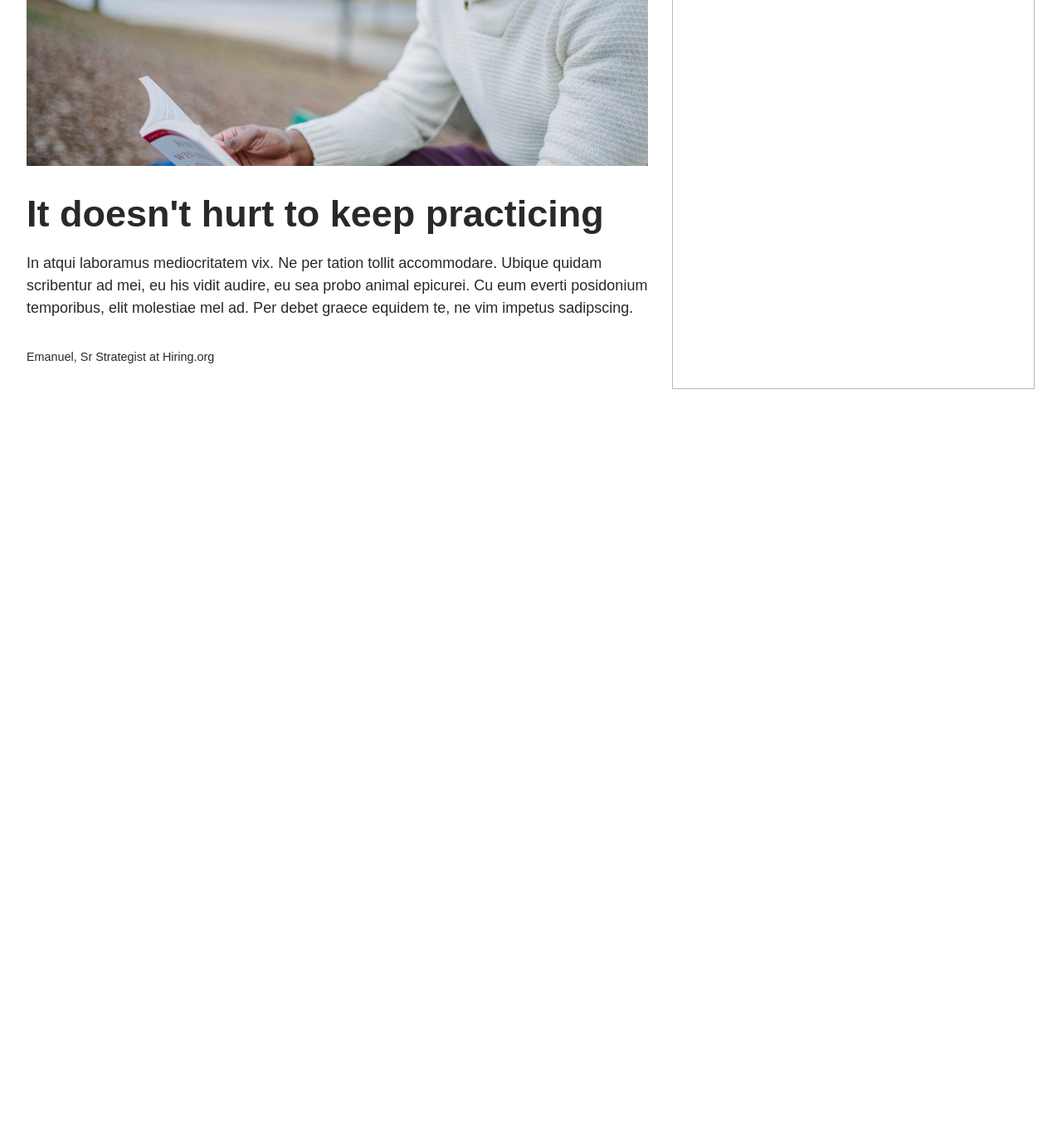
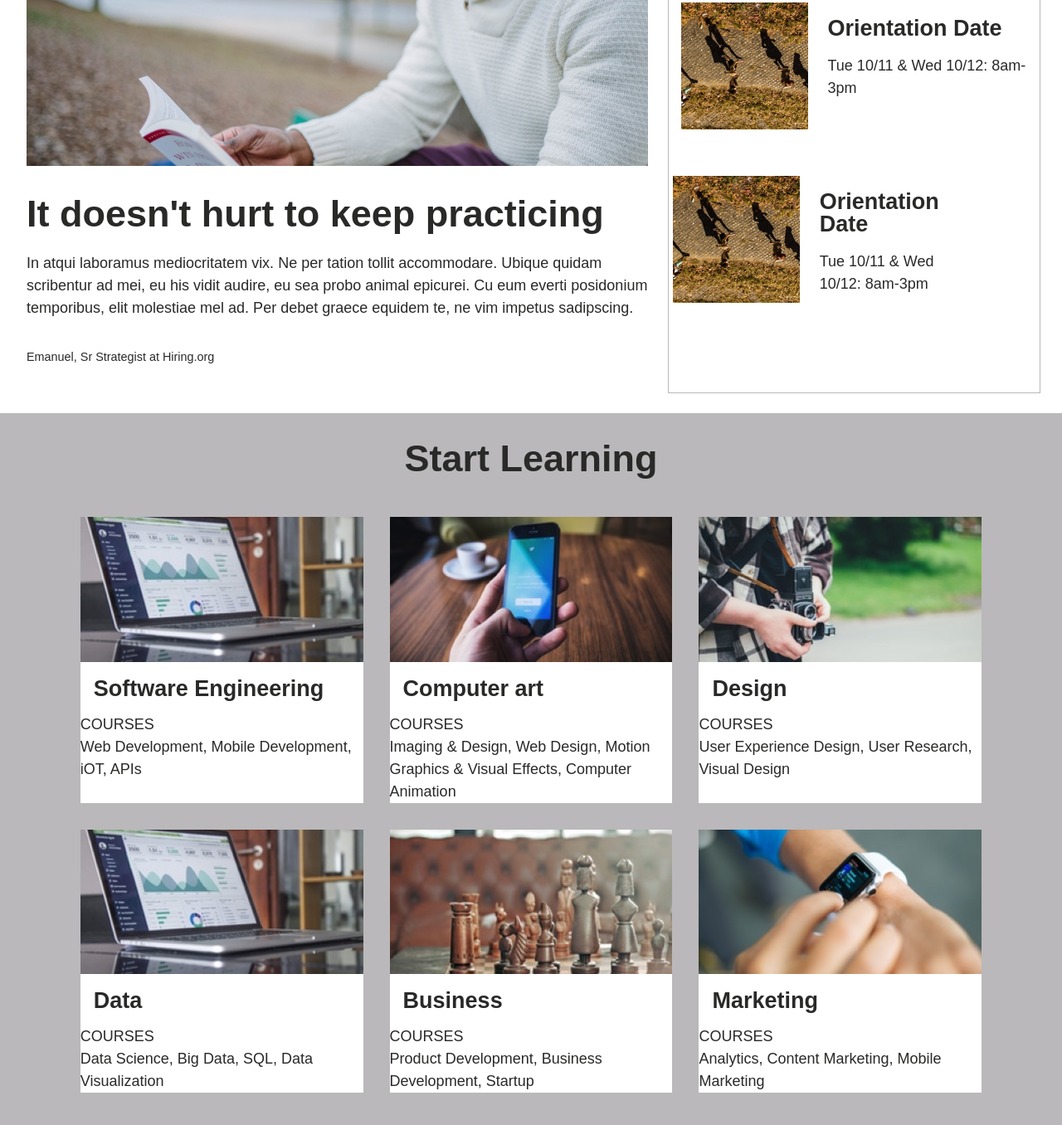
Before and after one commit to llkaplan/Colmar-Academy, a plain HTML site: page index.html in a window 1280 px wide. Shown: the part 920-2276 px from the top of the page at 83% size. Before the commit the page ends 1418 px from the top, so only its background shows below. Drawn offline with Linux system fonts and the light colour scheme.

Commit message:
Adding to the 3rd div

```diff
--- a/Resources/css/style.css
+++ b/Resources/css/style.css
@@ -99,7 +99,10 @@ header {
 
 .contentMenuOptions {
   display: flex;
+  justify-content: flex-start;
+  flex-wrap: wrap;
   padding: 5px;
+  border: 1px solid #BAB8BA;
 }
 
 .content .contentMenuOptions .item {
@@ -107,7 +110,12 @@ header {
   justify-content: center;
   align-items: flex-start;
   width: 100%;
-  border: 1px solid #BAB8BA;
+  height: auto;
+}
+.content .contentMenuOptions .blank {
+  height: 200px;
+  width: 100%;
+  background-color: white;
 }
 
 .content .contentMenuOptions img {
@@ -167,3 +175,31 @@ h3 {
   padding-top: 32px;
   padding-bottom: 32px;
 }
+
+/*Body Div 3 */
+
+.startLearning {
+  display: flex;
+  flex-wrap: wrap;
+  justify-content: center;
+  padding: 32px 72px;
+  background-color: #BAB8BA;
+}
+.startLearning h1 {
+  display: block;
+  text-align: center;
+  width: 100%;
+  padding-bottom: 32px;
+}
+.startLearning .startLearningdiv {
+  width: 30%;
+  background-color: white;
+  margin: 16px;
+}
+.startLearning .startLearningdiv img {
+  width: 100%;
+}
+
+.startLearning .startLearningdiv h3 {
+  padding: 16px;
+}
--- a/index.html
+++ b/index.html
@@ -50,10 +50,69 @@
             <p>Tue 10/11 &amp; Wed 10/12: 8am-3pm</p>
           </div>
         </div>
+        <div class="item">
+          <img src="Resources/images/information-orientation.jpg"/>
+          <div class="menuItemText">
+            <h3>Orientation Date</h3>
+            <p>Tue 10/11 &amp; Wed 10/12: 8am-3pm</p>
+          </div>
+        </div>
+        <div class="item">
+          <img src="Resources/images/information-orientation.jpg"/>
+          <div class="menuItemText">
+            <h3>Orientation Date</h3>
+            <p>Tue 10/11 &amp; Wed 10/12: 8am-3pm</p>
+          </div>
+          <div class="blank">
+          </div>
+        </div>
       </div>
     </div>
 <!--Third div-->
-    <div>
+    <div class="startLearning">
+      <h1>Start Learning</h1>
+      <div class="startLearningdiv">
+        <img src="Resources/images/course-data.jpg"/>
+        <h3>Software Engineering</h3>
+        <p><span class="courses">COURSES</span></br>
+          Web Development, Mobile Development, iOT, APIs
+        </p>
+      </div>
+      <div class="startLearningdiv">
+        <img src="Resources/images/course-computer-art.jpg"/>
+        <h3>Computer art</h3>
+        <p><span class="courses">COURSES<span></br>
+          Imaging &amp; Design, Web Design, Motion Graphics &amp; Visual Effects, Computer Animation
+        </p>
+      </div>
+      <div class="startLearningdiv">
+        <img src="Resources/images/course-design.jpg"/>
+        <h3>Design</h3>
+        <p><span class="courses">COURSES</span></br>
+          User Experience Design, User Research, Visual Design
+        </p>
+      </div>
+      <div class="startLearningdiv">
+        <img src="Resources/images/course-data.jpg"/>
+        <h3>Data</h3>
+        <p><span class="courses">COURSES</span></br>
+          Data Science, Big Data, SQL, Data Visualization
+        </p>
+      </div>
+      <div class="startLearningdiv">
+        <img src="Resources/images/course-business.jpg"/>
+        <h3>Business</h3>
+        <p><span class="courses">COURSES</span></br>
+          Product Development, Business Development, Startup
+        </p>
+      </div>
+      <div class="startLearningdiv">
+        <img src="Resources/images/course-marketing.jpg"/>
+        <h3>Marketing</h3>
+        <p><span class="courses">COURSES</span></br>
+          Analytics, Content Marketing, Mobile Marketing
+        </p>
+      </div>
     </div>
 <!--Fourth div-->
     <div>
```
